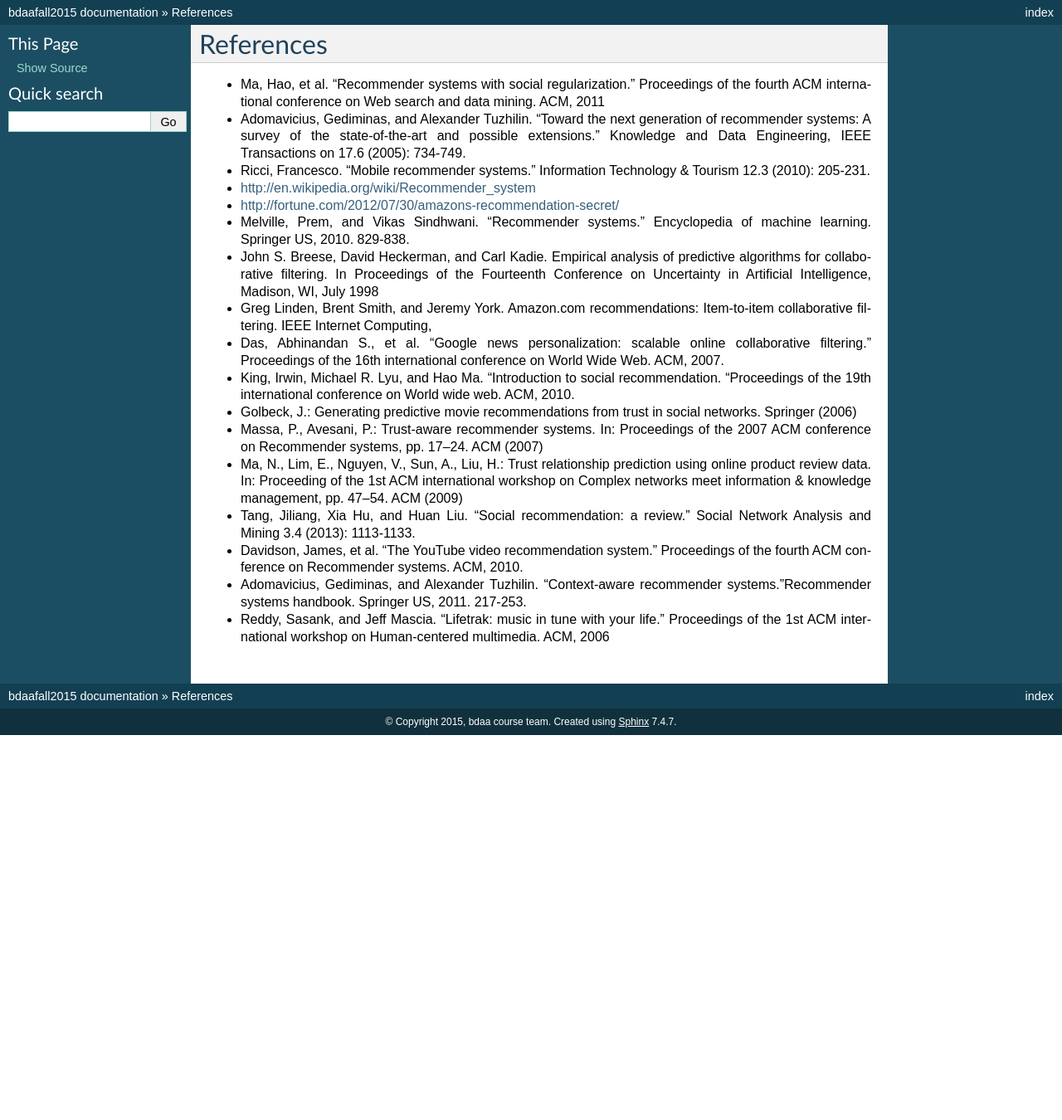
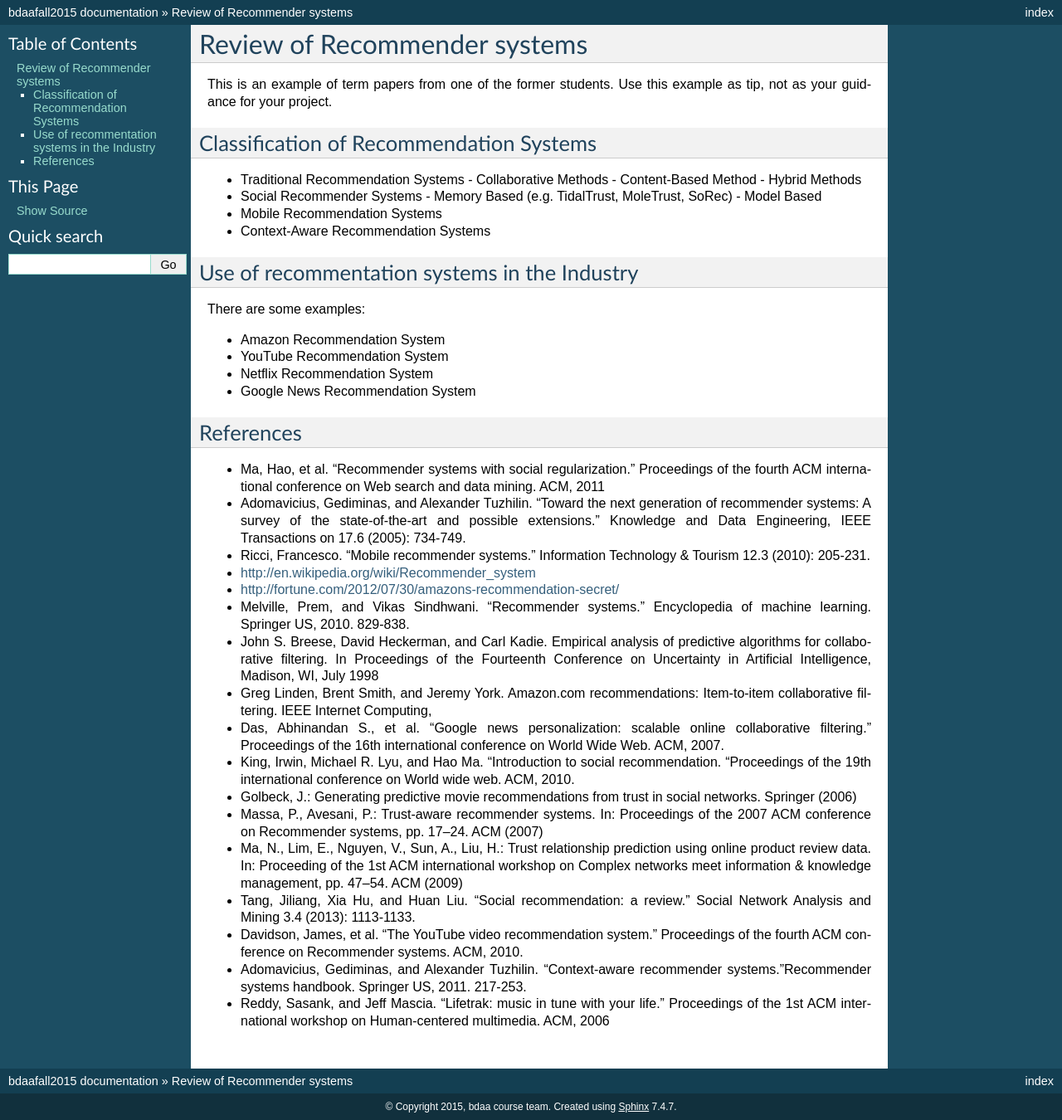
Before and after one commit to cglmoocs/bdaafall2015, a Sphinx documentation site: the page built from docs/source/tp1-recommender.rst, in a window 1280 px wide. Shown: the whole page at 83% size. Built offline with Sphinx 7.4.7, drawn with Linux system fonts in a browser that asks for light colours; before the commit the page ends 900 px from its top, so only the background shows below that.

Commit message:
Update tp1-recommender.rst

```diff
--- a/docs/source/tp1-recommender.rst
+++ b/docs/source/tp1-recommender.rst
@@ -1,5 +1,33 @@
+Review of Recommender systems
+==========================================
+
+This is an example of term papers from one of the former students. Use this example as tip, not as your guidance for your project.
+
+Classification of Recommendation Systems
+--------------------------------------------------
+
+* Traditional Recommendation Systems
+  - Collaborative Methods
+  - Content-Based Method
+  - Hybrid Methods
+* Social Recommender Systems
+  - Memory Based (e.g. TidalTrust, MoleTrust, SoRec)
+  - Model Based
+* Mobile Recommendation Systems
+* Context-Aware Recommendation Systems
+
+Use of recommentation systems in the Industry
+--------------------------------------------------
+
+There are some examples:
+
+* Amazon Recommendation System
+* YouTube Recommendation System
+* Netflix Recommendation System
+* Google News Recommendation System
+
 References
-=============
+--------------------------------------------------
 
 - Ma, Hao, et al. "Recommender systems with social regularization.” Proceedings of the fourth ACM international conference on Web search and data mining. ACM, 2011
 - Adomavicius, Gediminas, and Alexander Tuzhilin. "Toward the next generation of recommender systems: A survey of the state-of-the-art and possible extensions." Knowledge and Data Engineering, IEEE Transactions on 17.6 (2005): 734-749.
```
